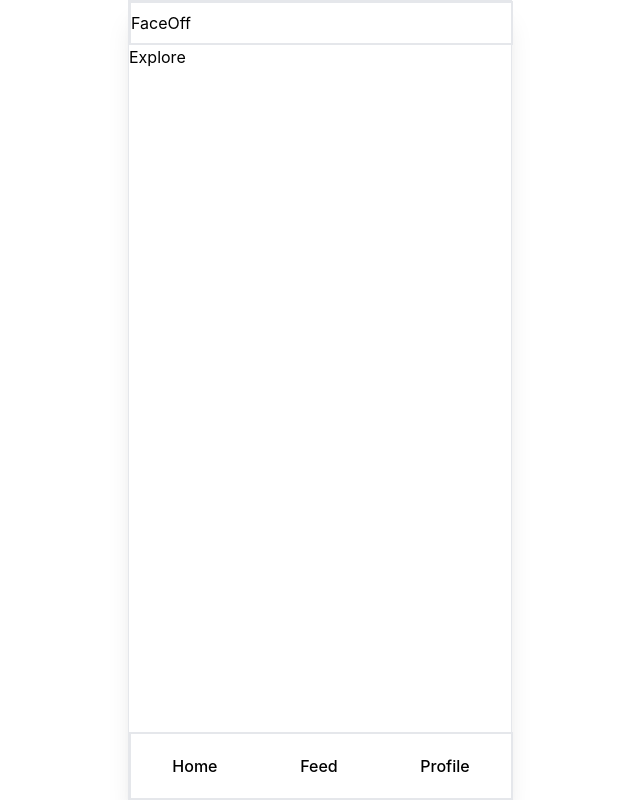
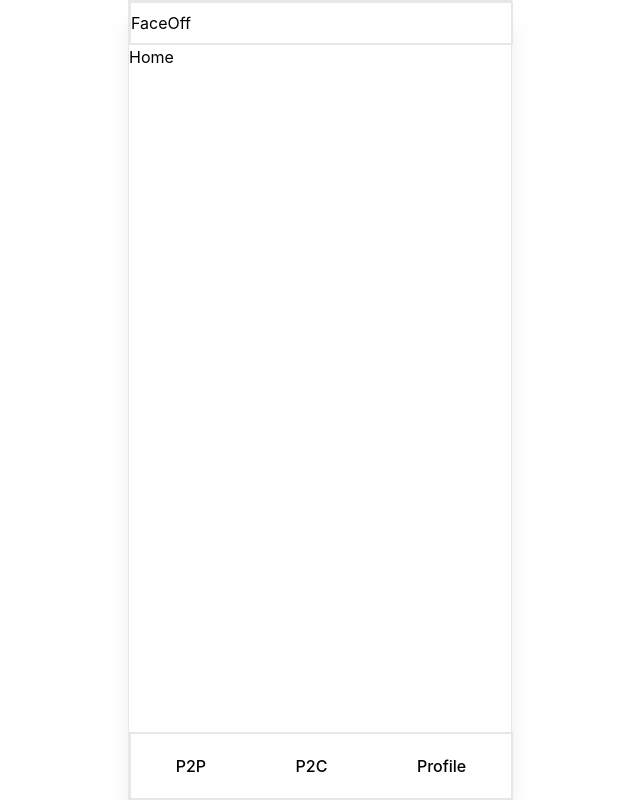
Before and after one commit to HarshS1611/face-off-web3, a React (Create React App) app in the folder frontend/: page / in a window 1280 px wide. Shown: the whole page, without its empty margins (320-960 px from the left). Built offline with nearby package versions, Linux system fonts and the light colour scheme.

Commit message:
created routes

```diff
--- a/frontend/src/App.js
+++ b/frontend/src/App.js
@@ -3,10 +3,12 @@ import logo from './logo.svg';
 import './App.css';
 import Navbar from './components/navbar';
 import { BrowserRouter as Router, Routes, Route, Link } from "react-router-dom";
-import Explore from './components/home/explore';
-import Feed from './components/feed/feed';
+
 import Profile from './components/profile/profile';
 import Footer from './components/footer';
+import P2P from './components/p2p/p2p';
+import P2C from './components/p2c/p2c';
+import Home from './components/home/home';
 
 function App() {
   return (
@@ -15,8 +17,9 @@ function App() {
         <Navbar/>
         <Router>
           <Routes>
-            <Route path='/' element={<Explore/>}/>
-            <Route path='/feed' element={<Feed/>}/>
+            <Route path='/' element={<Home/>}/>
+            <Route path='/p2p' element={<P2P/>}/>
+            <Route path='/p2c' element={<P2C/>}/>
             <Route path='/profile' element={<Profile/>}/>
           </Routes>
         </Router>
--- a/frontend/src/components/footer.jsx
+++ b/frontend/src/components/footer.jsx
@@ -4,8 +4,8 @@ export default function Footer() {
     return (
         <div className="absolute border-2 w-full md:w-96 bottom-0">
             <div className="flex font-medium justify-around py-5">
-                <a href="/">Home</a>
-                <a href="/feed">Feed</a>
+                <a href="/p2p">P2P</a>
+                <a href="/p2c">P2C</a>
                 <a href="/profile">Profile</a>
             </div>
         </div>
--- a/frontend/src/components/home/explore.jsx
+++ /dev/null
@@ -1,9 +0,0 @@
-
-
-export default function Explore() {
-    return (
-        <div>
-            Explore
-        </div>
-    )
-}
--- /dev/null
+++ b/frontend/src/components/home/home.jsx
@@ -0,0 +1,7 @@
+export default function Home(){
+    return (
+        <div>
+            Home
+        </div>
+    )
+}
--- a/frontend/src/components/navbar.jsx
+++ b/frontend/src/components/navbar.jsx
@@ -3,9 +3,9 @@
 export default function Navbar() {
     return (
         <div className="py-2 border-2 w-full md:w-96">
-            <div>
+            <a href="/">
                 FaceOff
-            </div>
+            </a>
         </div>
     )
 }
--- a/frontend/src/components/feed/feed.jsx
+++ b/frontend/src/components/p2c/p2c.jsx
@@ -1,9 +1,9 @@
 
 
-export default function Feed() {
+export default function P2C() {
     return (
         <div>
-            Feed
+            P2C
         </div>
     )
 }
--- /dev/null
+++ b/frontend/src/components/p2p/p2p.jsx
@@ -0,0 +1,9 @@
+
+
+export default function P2P() {
+    return (
+        <div>
+            P2P
+        </div>
+    )
+}
```
